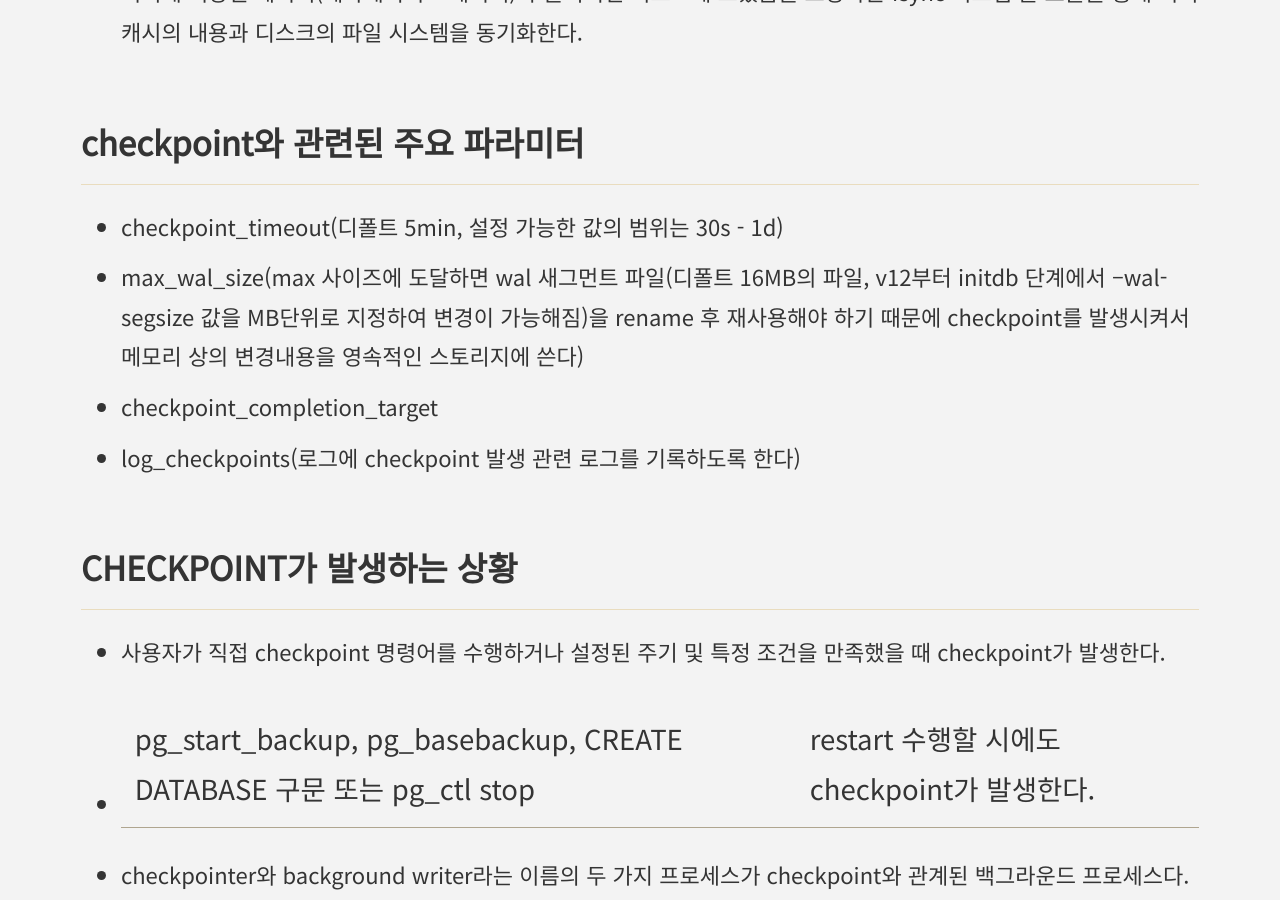
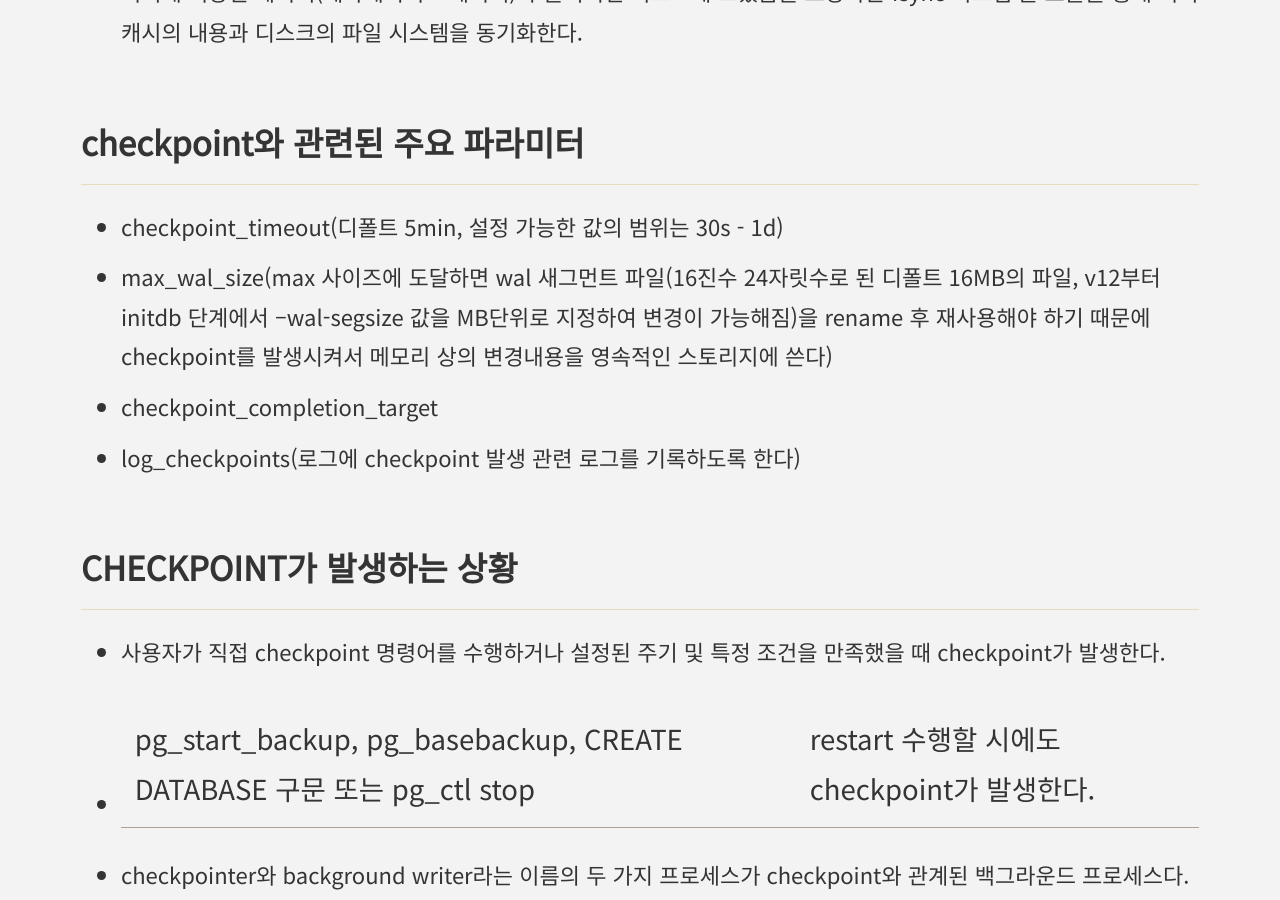
Before and after one commit to coiy/coiy.github.io, a Jekyll site: the page built from _posts/2020-01-28-pg_rman_introduction.md, in a window 1280 px wide and 900 px high, scrolled down 2934 px. Built offline with Jekyll 4.4.1, drawn with Linux system fonts in a browser that asks for light colours; cached includes are drawn as plain includes.

Commit message:
max_wal_size 설명 추가.

```diff
--- a/_posts/2020-01-28-pg_rman_introduction.md
+++ b/_posts/2020-01-28-pg_rman_introduction.md
@@ -40,7 +40,7 @@ C언어로 작성되었기에 github 저장소에서 소스(raw source file)를
 ## checkpoint와 관련된 주요 파라미터
 
 * checkpoint_timeout(디폴트 5min, 설정 가능한 값의 범위는 30s - 1d)
-* max_wal_size(max 사이즈에 도달하면 wal 새그먼트 파일(디폴트 16MB의 파일, v12부터 initdb 단계에서 --wal-segsize 값을 MB단위로 지정하여 변경이 가능해짐)을 rename 후 재사용해야 하기 때문에 checkpoint를 발생시켜서 메모리 상의 변경내용을 영속적인 스토리지에 쓴다)
+* max_wal_size(max 사이즈에 도달하면 wal 새그먼트 파일(16진수 24자릿수로 된 디폴트 16MB의 파일, v12부터 initdb 단계에서 --wal-segsize 값을 MB단위로 지정하여 변경이 가능해짐)을 rename 후 재사용해야 하기 때문에 checkpoint를 발생시켜서 메모리 상의 변경내용을 영속적인 스토리지에 쓴다)
 * checkpoint_completion_target
 * log_checkpoints(로그에 checkpoint 발생 관련 로그를 기록하도록 한다)
 
```
